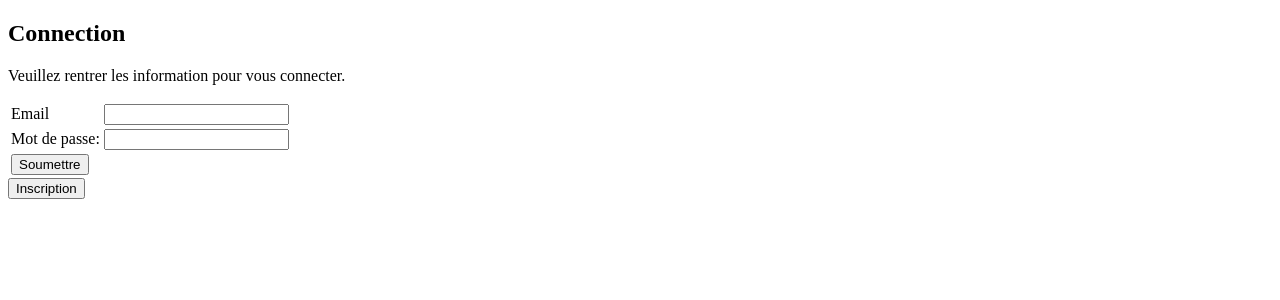
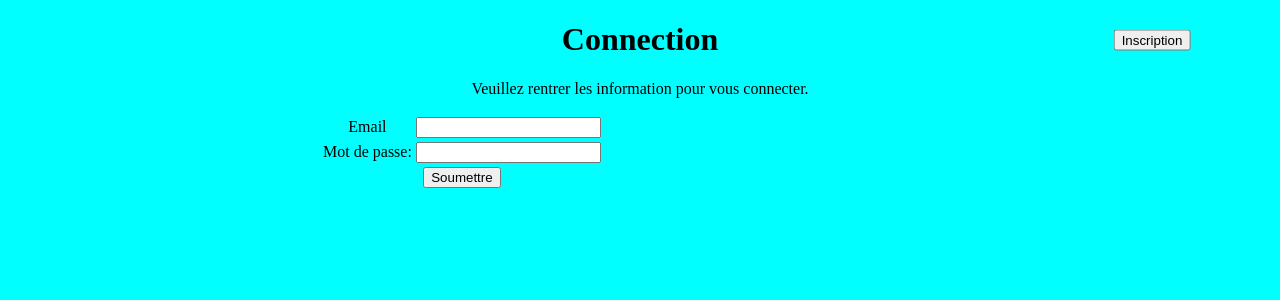
Before and after one commit to Dragusto/projet_web, a PHP site: page / in a window 1280 px wide. Shown: the top 300 px of the page. Run offline with PHP 8.4, Linux system fonts and the light colour scheme.

Commit message:
avec css

```diff
--- a/index.php
+++ b/index.php
@@ -3,9 +3,10 @@
     <head>
         <title>projet piscine</title>
         <meta http-equiv="Content-Type" content="text/html; charset=utf-8"/>
+		<link href="indexcss.css" rel="stylesheet" type="text/css" />
     </head>
     <body>
-        <h2>Connection</h2>
+        <h1>Connection</h1>
 
         <p>
             Veuillez rentrer les information pour vous connecter.<br />
@@ -34,8 +35,6 @@
               <td>Mot de passe:</td>
               <td><input type="password" name="mdp"></td>
             </tr>
-
-
             </tr>
 
             <tr>
@@ -44,11 +43,13 @@
 
           </table>
         </form>
+
+    </body>
+			<div class="inscription">
 		<form action="inscription.php" method="post">
 		<tr>
               <td colspan="10"><input type="submit" value="Inscription"></td>
         </tr>
 		</form>
-
-    </body>
+		</div>
 </html>
--- /dev/null
+++ b/indexcss.css
@@ -0,0 +1,23 @@
+body
+{
+	margin-left: auto;
+	margin-right: auto;
+	height: 30%;
+	width: 50%;
+	background-color: aqua;
+	text-align: center;
+}
+
+
+head
+{
+	font-size: 40px;
+	color:blue;
+	text-align: center;
+}
+.inscription
+{
+  position: absolute; /* postulat de départ */
+  top: 5%; left: 90%; /* à 50%/50% du parent référent */
+  transform: translate(-50%, -50%); /* décalage de 50% de sa propre taille */
+}
```
Also changed, not shown: indextraitement.php (+33 -15 lines), inscription.php (+4 -15 lines), inscriptionTraitement.php (+9 -11 lines).
